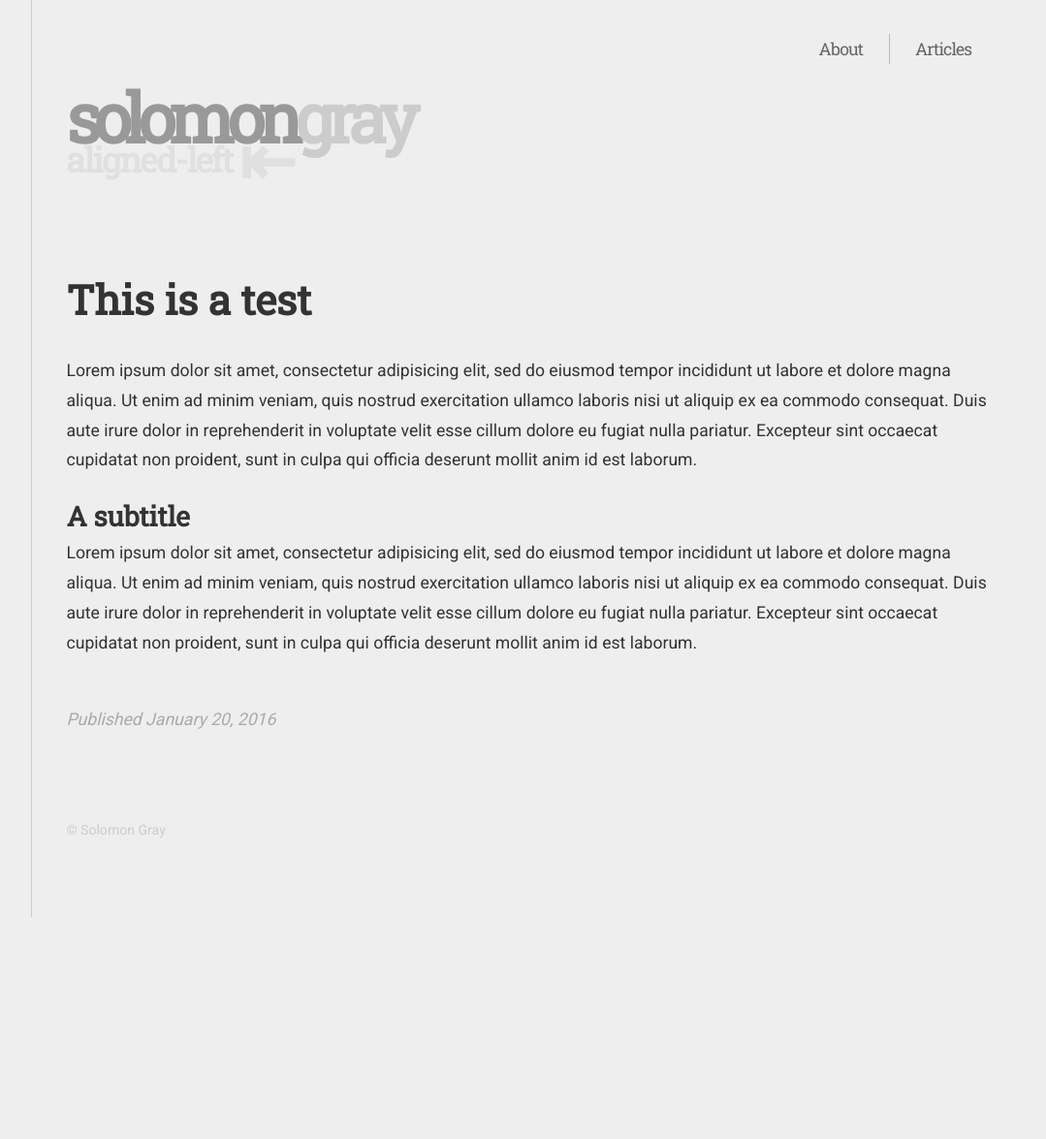
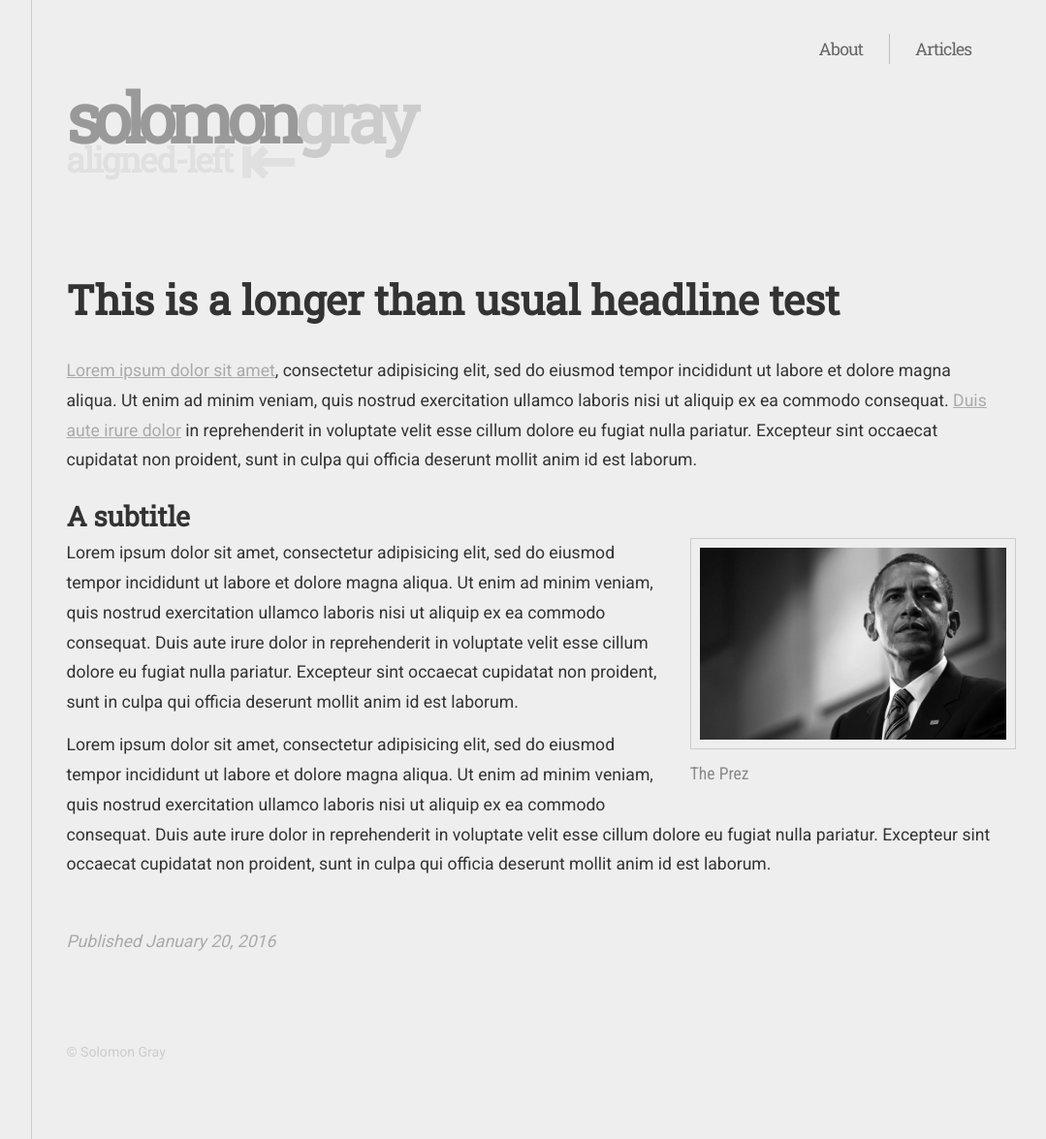
Before and after one commit to solgray/solgray.github.io, a Jekyll site: the page built from _posts/2016-01-20-test.md, in a window 1280 px wide. Shown: the whole page at 97% size, without its empty margins (92-1171 px from the left). Built offline with Jekyll 4.4.1, drawn with Linux system fonts in a browser that asks for light colours; nearby versions of some CDN libraries; before the commit the page ends 946 px from its top, so only the background shows below that.

Commit message:
Some media queries; mobile optimization

```diff
--- a/_posts/2016-01-20-test.md
+++ b/_posts/2016-01-20-test.md
@@ -4,10 +4,13 @@
 permalink: /test
 ---
 
-# This is a test
+# This is a longer than usual headline test
 
-Lorem ipsum dolor sit amet, consectetur adipisicing elit, sed do eiusmod tempor incididunt ut labore et dolore magna aliqua. Ut enim ad minim veniam, quis nostrud exercitation ullamco laboris nisi ut aliquip ex ea commodo consequat. Duis aute irure dolor in reprehenderit in voluptate velit esse cillum dolore eu fugiat nulla pariatur. Excepteur sint occaecat cupidatat non proident, sunt in culpa qui officia deserunt mollit anim id est laborum.
+[Lorem ipsum dolor sit amet](#a-subtitle), consectetur adipisicing elit, sed do eiusmod tempor incididunt ut labore et dolore magna aliqua. Ut enim ad minim veniam, quis nostrud exercitation ullamco laboris nisi ut aliquip ex ea commodo consequat. [Duis aute irure dolor](/about) in reprehenderit in voluptate velit esse cillum dolore eu fugiat nulla pariatur. Excepteur sint occaecat cupidatat non proident, sunt in culpa qui officia deserunt mollit anim id est laborum.
 
 ## A subtitle
 
+<figure class="float-right"><img src="/obama.jpg" alt="President Barack Obama" class="grayscale"><figcaption>The Prez</figcaption></figure>
 Lorem ipsum dolor sit amet, consectetur adipisicing elit, sed do eiusmod tempor incididunt ut labore et dolore magna aliqua. Ut enim ad minim veniam, quis nostrud exercitation ullamco laboris nisi ut aliquip ex ea commodo consequat. Duis aute irure dolor in reprehenderit in voluptate velit esse cillum dolore eu fugiat nulla pariatur. Excepteur sint occaecat cupidatat non proident, sunt in culpa qui officia deserunt mollit anim id est laborum.
+
+Lorem ipsum dolor sit amet, consectetur adipisicing elit, sed do eiusmod tempor incididunt ut labore et dolore magna aliqua. Ut enim ad minim veniam, quis nostrud exercitation ullamco laboris nisi ut aliquip ex ea commodo consequat. Duis aute irure dolor in reprehenderit in voluptate velit esse cillum dolore eu fugiat nulla pariatur. Excepteur sint occaecat cupidatat non proident, sunt in culpa qui officia deserunt mollit anim id est laborum.
--- a/styles.css
+++ b/styles.css
@@ -11,9 +11,9 @@
         /*Main CSS*/
 
         body {
-            width: 960px;
+            width: 90%;
             margin: 0 auto;
-            padding: 2em;
+            padding: 2em 2em 2em 1em;
             border-left: 1px solid #ccc;
             background-color: #eee;
             color: #333;
@@ -29,20 +29,20 @@
         h1 {
             padding-top: 1em;
             padding-bottom: 1em;
-            font-size: 2.4em;
+            font-size: 2.0em;
         }
 
         h2 {
             padding-top: .5em;
             padding-bottom: .25em;
-            font-size: 1.6em;
+            font-size: 1.4em;
         }
 
         header h1 {
             margin-bottom: 0;
             padding-bottom: 0;
             padding-top: 1em;
-            font-size: 4em;
+            font-size: 3em;
             color: #999;
             text-transform: lowercase;
             letter-spacing: -.1em;
@@ -61,7 +61,7 @@
             margin-top: .4em;
             padding-top: 0;
             padding-bottom: 2em;
-            font-size: 2em;
+            font-size: 1.5em;
             color: #e0e0e0;
             text-transform: lowercase;
             letter-spacing: -.05em
@@ -100,7 +100,7 @@
         }
 
         nav#globalnav li a {
-            padding: 1em 1.5em 1em 1.5em;
+            padding: .5em;
             color: #666;
             text-decoration: none;
         }
@@ -114,6 +114,15 @@
             padding-bottom: .75em;
         }
 
+        p a, #archive a {
+            color: #aaa;
+            text-decoration: underline;
+        }
+
+        p a:visited, #archive a {
+            color: #666;
+        }
+
         blockquote {
             margin: 0;
             padding: 1em 0em 1em 1em;
@@ -125,11 +134,10 @@
             color: #666;
         }
 
-        figure.float-right {
-            max-width: 33%;
-            float: right;
-            margin: 0;
-            padding: 0em 0em 1.5em 1.5em;
+        figure.float-right { /*override float for small screens*/
+            display: inline-block;
+            max-width: 93%;
+            margin: 1.5em 0em 1.5em 0em;
         }
 
         figure.float-right img {
@@ -160,3 +168,49 @@
             font-size: .8em;
             color: #ccc;
         }
+
+        /* Article page styles */
+
+        #archive li {
+            list-style: none;
+        }
+
+        /* Styles for screens wider than 1024px */
+
+        @media screen and (min-width: 1024px) {
+            body {
+                width: 960px;
+                padding: 2em;
+            }
+
+            h1 {
+                font-size: 2.4em;
+            }
+
+            h2 {
+                font-size: 1.6em;
+            }
+
+            h3 {
+
+            }
+
+            header h1 {
+                font-size: 4em;
+            }
+
+            header h2 {
+                font-size: 2em;
+            }
+
+            nav#globalnav li a {
+                padding: 1em 1.5em 1em 1.5em;
+            }
+
+            figure.float-right {
+                max-width: 33%;
+                float: right;
+                margin: 0;
+                padding: 0em 0em 1.5em 1.5em;
+            }
+        }
```
